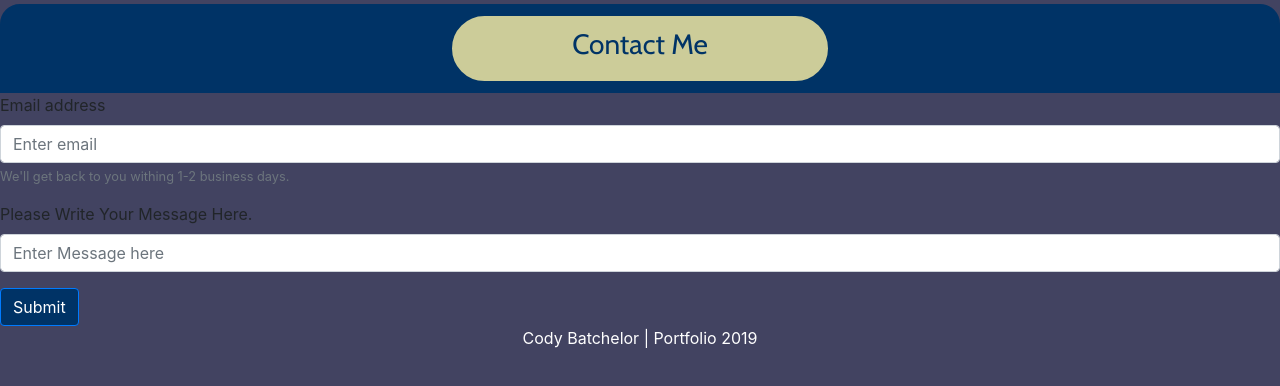
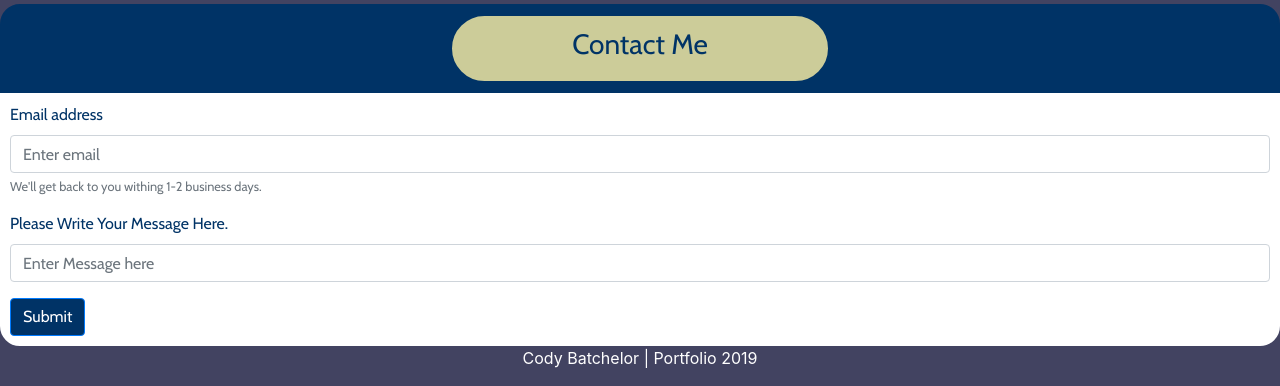
Before and after one commit to codyb1150/Old-Portfolio, a plain HTML site: page index.html in a window 1280 px wide. Shown: the part 1805-2191 px from the top of the page. Drawn offline with nearby package versions, Linux system fonts and the light colour scheme.

Commit message:
more changes

```diff
--- a/index.html
+++ b/index.html
@@ -122,19 +122,24 @@
             <h3>Contact Me</h3>
         </div>
     </div>
+    <section id="contact">
         <form id="https://formspree.io/codyb1150@gmail.com">
             <div class="form-group">
                 <label for="exampleInputEmail1">Email address</label>
-            <input type="email" name="_replyto" class="form-control" id="exampleInputEmail1" aria-describedby="emailHelp"
-                placeholder="Enter email">
-            <small id="emailHelp" class="form-text text-muted">We'll get back to you withing 1-2 business days.</small>
+                <input type="email" name="_replyto" class="form-control" id="exampleInputEmail1"
+                    aria-describedby="emailHelp" placeholder="Enter email">
+                <small id="emailHelp" class="form-text text-muted">We'll get back to you withing 1-2 business
+                    days.</small>
             </div>
             <div class="form-group">
                 <label for="exampleInputPassword1">Please Write Your Message Here.</label>
-            <input type="textbox" name="message" class="form-control" id="exampleInputPassword1" placeholder="Enter Message here">
+                <input type="textbox" name="message" class="form-control" id="exampleInputPassword1"
+                    placeholder="Enter Message here">
             </div>
             <button type="submit" value="Send" class="btn btn-primary" id="submitThis">Submit</button>
         </form>
+    </section>
+
     <footer>
         <p class="footer1"> Cody Batchelor | Portfolio 2019</p>
     </footer>
```
Lines whose indentation alone changed are shown as unchanged.
